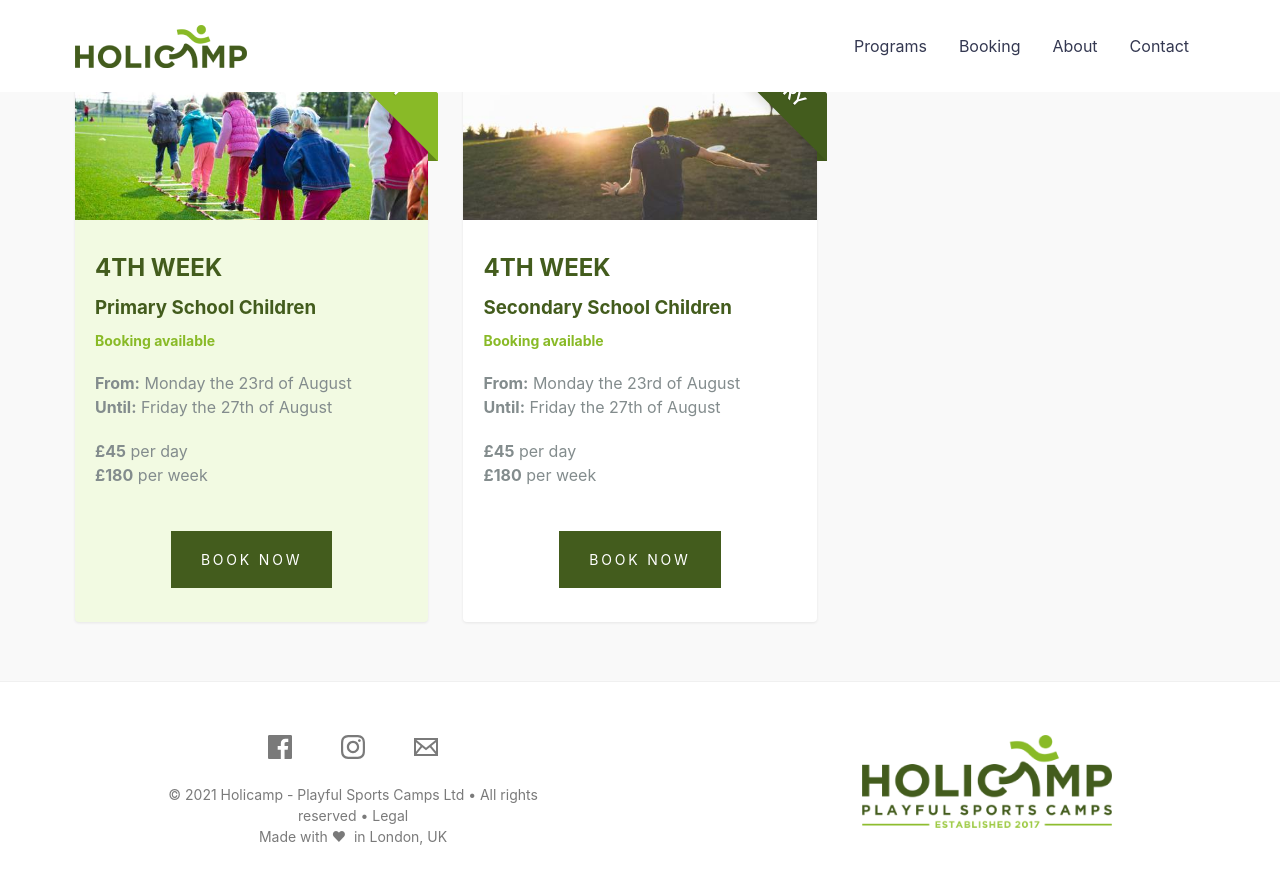
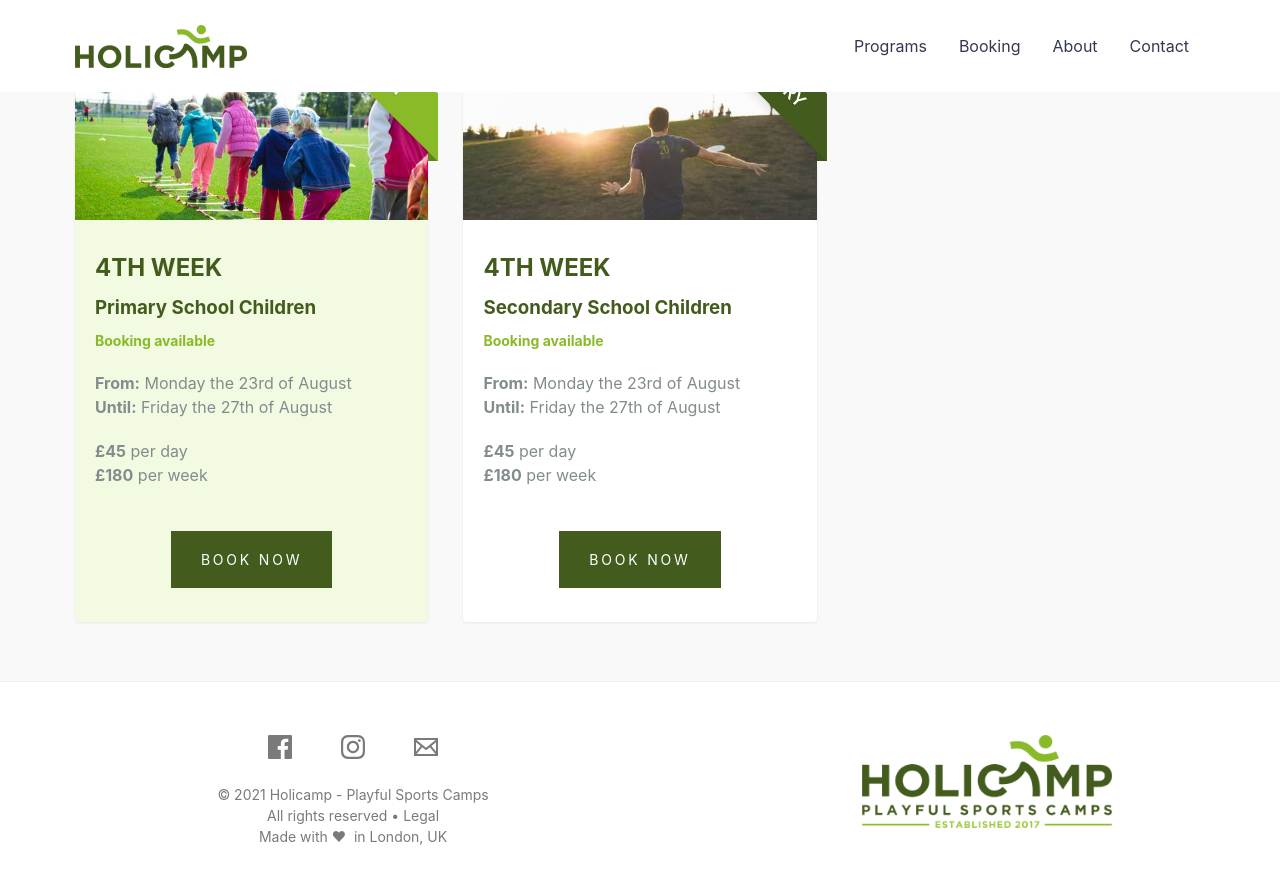
Before and after one commit to holicamp/holicamp.github.io, a Jekyll site: the page built from index.md, in a window 1280 px wide and 900 px high, scrolled down 4298 px. Shown: the top 884 px of the window. Built offline with Jekyll 4.4.1, drawn with Linux system fonts in a browser that asks for light colours; nearby versions of some CDN libraries; comment, search, counter and statistics services are not loaded.

```diff
--- a/_includes/footer.html
+++ b/_includes/footer.html
@@ -20,9 +20,8 @@
                     </nav>
                 {% endif %}
                 <span>
-                    &copy; {{ site.time | date: '%Y' }} {{ site.title | escape }} Ltd •
-                    All rights reserved •
-                    <a href="{{ '/legal' | relative_url }}" itemprop="url"><span itemprop="name">Legal</span></a><br />
+                    &copy; {{ site.time | date: '%Y' }} {{ site.title | escape }}<br />
+                    All rights reserved • <a href="{{ '/legal' | relative_url }}" itemprop="url"><span itemprop="name">Legal</span></a><br />
                     Made with&nbsp;❤&nbsp;&nbsp;in London, UK
                 </span>
             </div>
```
